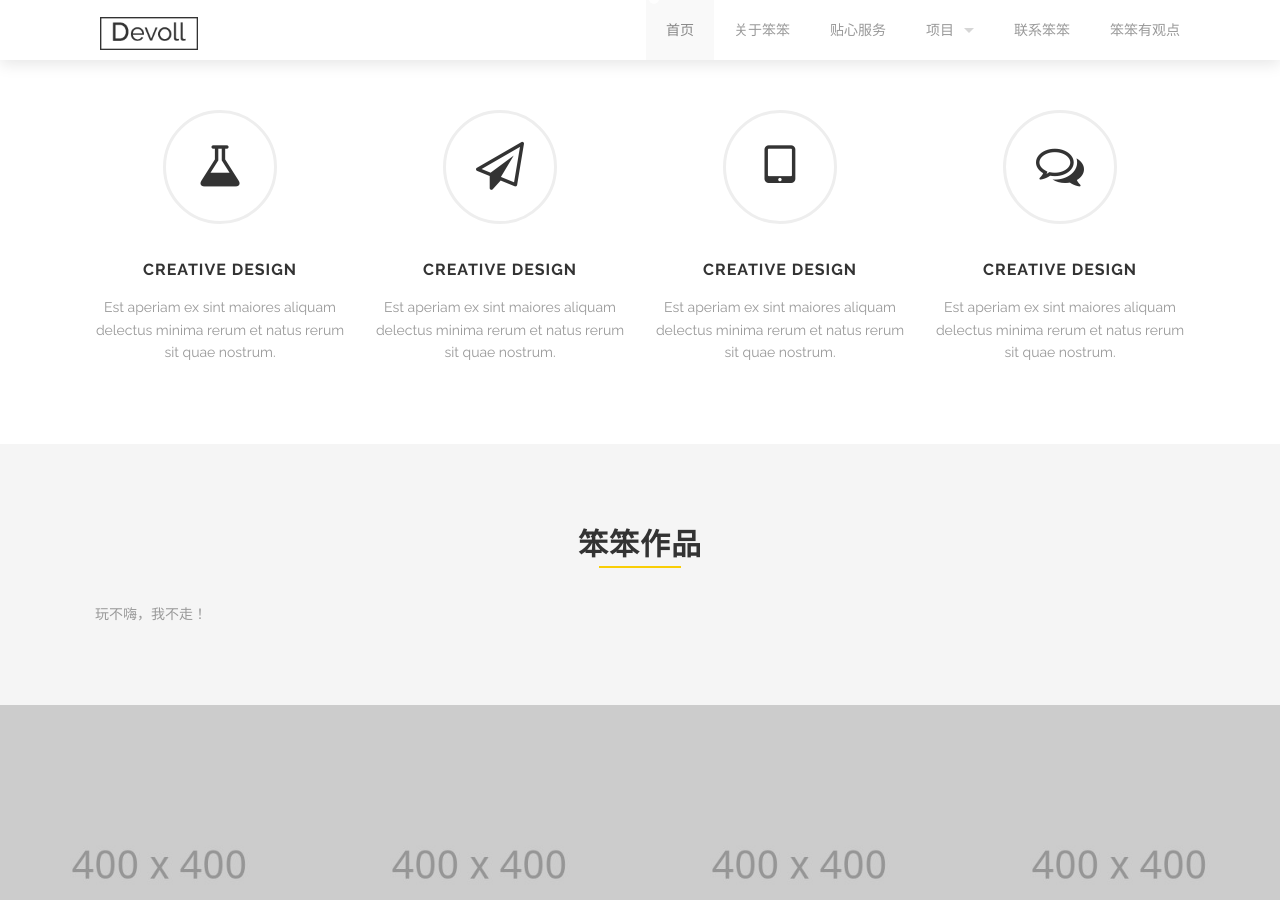
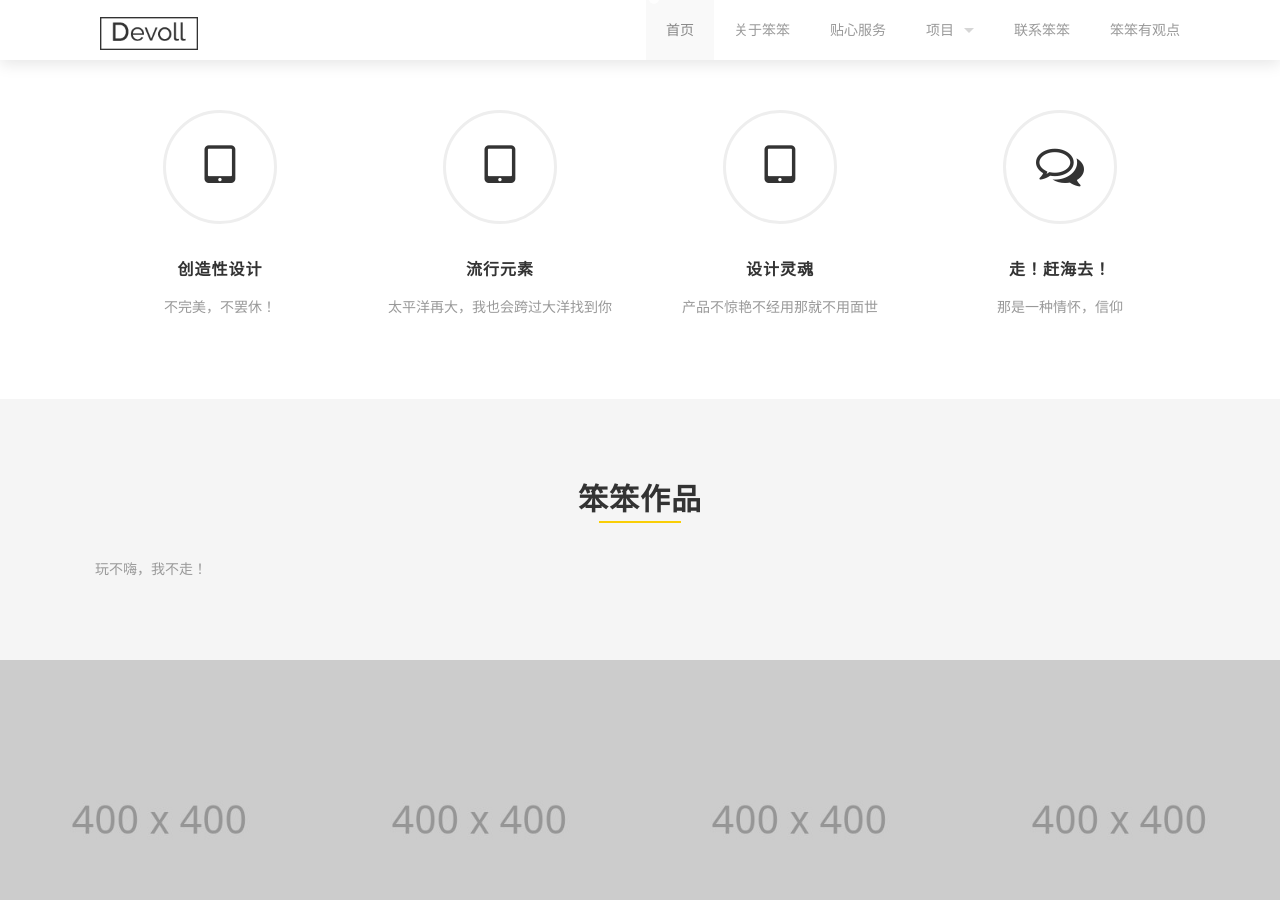
Before and after one commit to braveheart007/braveheart007.github.io, a Jekyll site: the page built from index.html, in a window 1280 px wide and 900 px high, scrolled down 720 px. Built offline with Jekyll 4.4.1, drawn with Linux system fonts in a browser that asks for light colours.

Commit message:
Update index.html

```diff
--- a/index.html
+++ b/index.html
@@ -185,16 +185,16 @@ milestones:
 
 <div class="row">
   <div class="medium-3 large-3 columns">
-    {% include icon-text.html title='Creative design' desc='Est aperiam ex sint maiores aliquam delectus minima rerum et natus rerum sit quae nostrum.' icon_class='fa fa-flask' delay='0' shape_class='icon-text-circle' %}
+    {% include icon-text.html title='创造性设计' desc='不完美，不罢休！' icon_class='fa fa-tablet' delay='400' shape_class='icon-text-circle' %}
   </div>
   <div class="medium-3 large-3 columns">
-    {% include icon-text.html title='Creative design' desc='Est aperiam ex sint maiores aliquam delectus minima rerum et natus rerum sit quae nostrum.' icon_class='fa fa-paper-plane-o' delay='200' shape_class='icon-text-circle' %}
+    {% include icon-text.html title='流行元素' desc='太平洋再大，我也会跨过大洋找到你' icon_class='fa fa-tablet' delay='400' shape_class='icon-text-circle' %}
   </div>
   <div class="medium-3 large-3 columns">
-    {% include icon-text.html title='Creative design' desc='Est aperiam ex sint maiores aliquam delectus minima rerum et natus rerum sit quae nostrum.' icon_class='fa fa-tablet' delay='400' shape_class='icon-text-circle' %}
+    {% include icon-text.html title='设计灵魂' desc='产品不惊艳不经用那就不用面世' icon_class='fa fa-tablet' delay='400' shape_class='icon-text-circle' %}
   </div>
   <div class="medium-3 large-3 columns">
-    {% include icon-text.html title='Creative design' desc='Est aperiam ex sint maiores aliquam delectus minima rerum et natus rerum sit quae nostrum.' icon_class='fa fa-comments-o' delay='600' shape_class='icon-text-circle' %}
+    {% include icon-text.html title='走！赶海去！' desc='那是一种情怀，信仰' icon_class='fa fa-comments-o' delay='600' shape_class='icon-text-circle' %}
   </div>
 </div>
 
```
